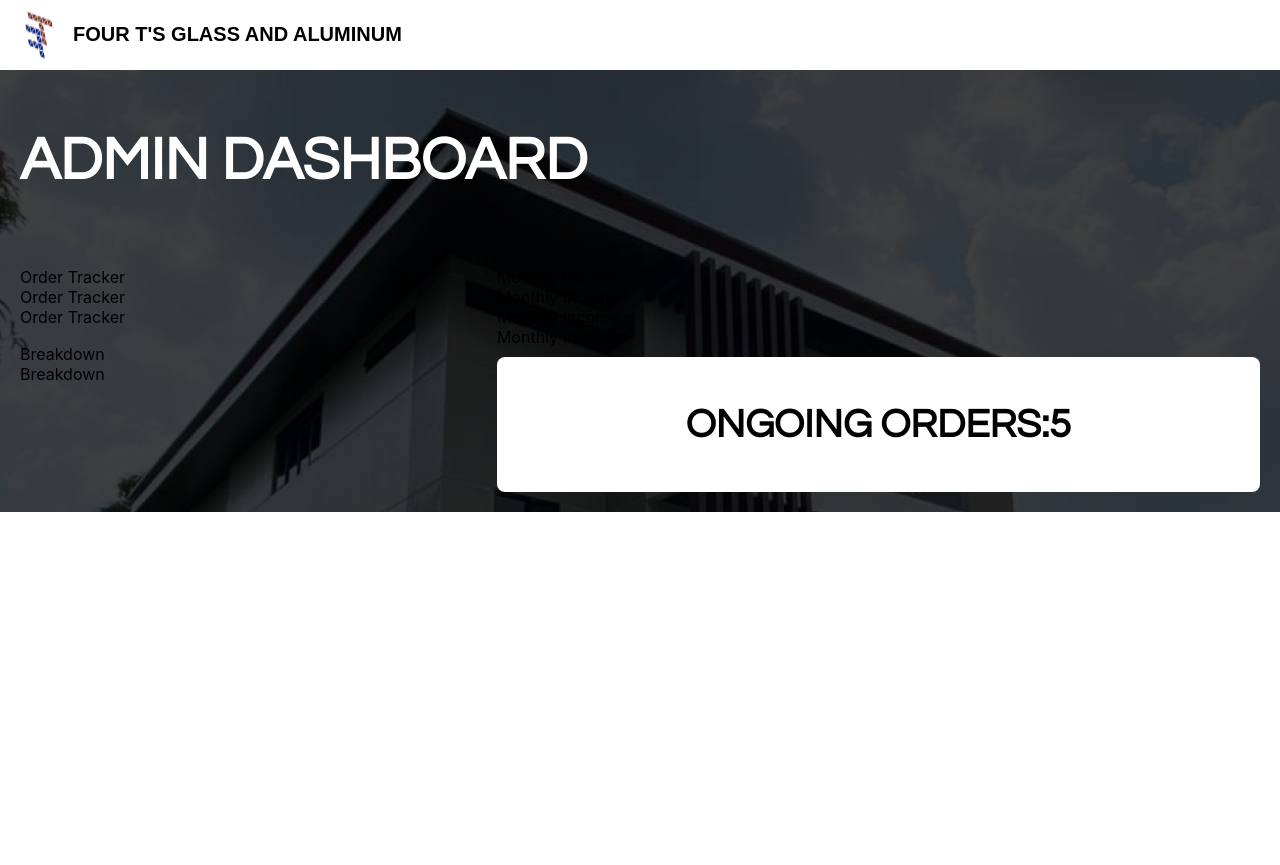
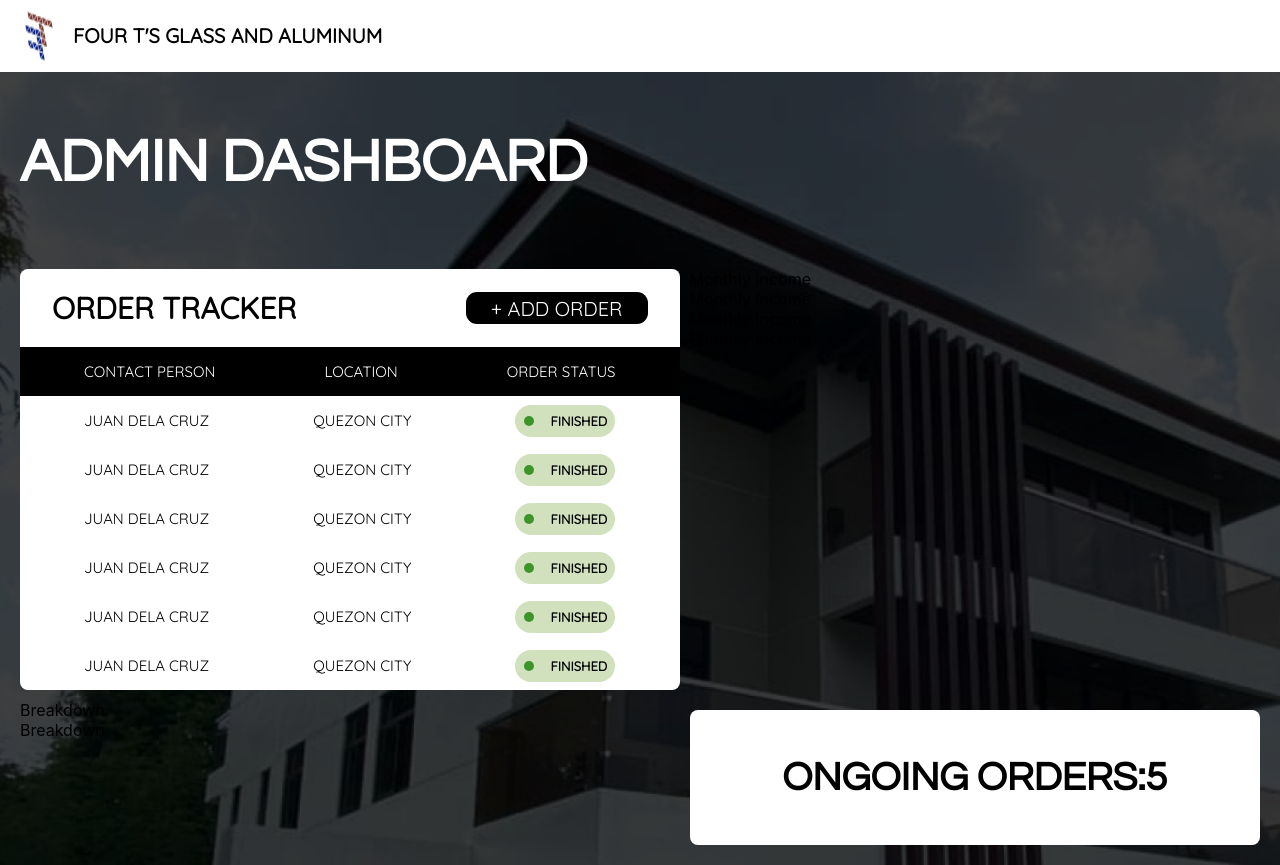
Before and after one commit to miguelflores-0906/CSSWENG-GROUP-4-ADMIN-SIDE, a React (Create React App) app in the folder client/: page / in a window 1280 px wide. Before the commit the page ends 800 px from the top, so only its background shows below. Built offline with nearby package versions, Linux system fonts and the light colour scheme.

Commit message:
Finished AdminDashboard frontend
Finished the FrontEnd for the AdminDashboard and added some functionality so that we only need to plugin the required values to finish

```diff
--- a/client/src/views/AdminDashboard/AdminDashboard.js
+++ b/client/src/views/AdminDashboard/AdminDashboard.js
@@ -2,6 +2,7 @@ import React from 'react'
 import NavBar from '../NavBar/Navbar'
 import './components/AdminDashboard.css'
 import OngoingOrders from './components/OngoingOrders'
+import OrderTracker from './components/OrderTracker'
 
 const AdminDashboard = () => {
     return (
@@ -11,9 +12,7 @@ const AdminDashboard = () => {
                 <h1 className= "title ">ADMIN DASHBOARD</h1>
                 <div className="grid-container">
                     <div className="item1">
-                        Order Tracker <br/>
-                        Order Tracker <br/>
-                        Order Tracker <br/>
+                        <OrderTracker/>
                     </div>
                     <div className="item2">
                         Monthly Income <br/>
--- a/client/src/views/AdminDashboard/components/AdminDashboard.css
+++ b/client/src/views/AdminDashboard/components/AdminDashboard.css
@@ -1,7 +1,15 @@
 /* fonts */
-@import url('https://fonts.googleapis.com/css2?family=Questrial&display=swap');
 
 
+
+/* Questrial */
+@import url('https://fonts.googleapis.com/css2?family=Questrial&display=swap');
+/* Quicksand */
+@import url('https://fonts.googleapis.com/css2?family=Quicksand&display=swap');
+
+
+
+/* This is for the Dashboard's CSS */
 .admin-wrapper {
     background-image: url('./background.png');
     background-repeat: no-repeat;
@@ -16,6 +24,9 @@
     margin-bottom: 1.25em;
 }
 
+
+
+/* This is for the Grid CSS */
 .grid-container {
     display: grid;
     grid-gap: 0.625em;
@@ -32,6 +43,9 @@
 .item3 {grid-area: breakdown;}
 .item4 {grid-area: ongoing;}
 
+
+
+/* This is for the Ongoing Order Grid Area */
 .ongoing-order-wrapper {
     background-color: white;
     color: black;
@@ -41,10 +55,6 @@
     justify-content: center;
 }
 
-.text-wrapper {
-    margin: auto;
-}
-
 .ongoing-order-wrapper h1 {
     font-family: 'Questrial', sans-serif;
     font-style: bold;
@@ -52,3 +62,118 @@
     display: inline;
     text-align: center;
 }
+
+
+
+/* This is for the OrderTracker CSS */
+.order-tracker-wrapper {
+    background-color: white;
+    color: black;
+    border-radius: 8px;
+}
+
+.order-header {
+    display: flex;
+    justify-content: space-between;
+    padding: 0 2em;
+}
+
+.order-header h1 {
+    font-family: 'Quicksand', sans-serif;
+    font-size: 1.875em;
+    font-style: bold;
+}
+
+.add-order-btn {
+    background-color: #000;
+    color: white;
+    font-size: 1.25em;
+    font-family: 'Quicksand', sans-serif;
+    height: 1.5625em;
+    margin: auto 0;
+    border: none;
+    padding: 4px 1.25em;
+    border-radius: 11px;
+}
+
+.add-order-btn:hover {
+    cursor: pointer;
+    box-shadow: 0 0 3px rgba(0, 0, 0, 0.3);
+}
+
+.order-table-header {
+    display: flex;
+    justify-content: space-between;
+    background-color: black;
+    padding: 0 4em;
+}
+
+.order-table-header p {
+    font-family: 'Quicksand', sans-serif;
+    color: white;
+    font-size: 0.9375em;
+}
+
+.order-wrapper {
+    display: flex;
+    justify-content: space-between;
+    padding: 0 4em;
+}
+
+.order-wrapper p {
+    font-family: 'Quicksand', sans-serif;
+    color: black;
+    font-size: 0.9375em;
+}
+
+/* Ongoing and Finished Status */
+
+.ongoing-wrapper {
+    display: flex;
+    justify-content: space-between;
+    background-color: #FFBB95;
+    color: black;
+    font-family: "Quicksand", sans-serif;
+    border-radius: 19px;
+    width: 6.25em;
+    height: 2em;
+    margin: auto 0;
+}
+
+.ongoing-wrapper h1 {
+    font-size: 0.8125em;
+    margin: auto;
+}
+
+.orange {
+    border-radius: 50%;
+    background-color: #D04E05;
+    width: 0.625em;
+    height: 0.625em;
+    margin: auto;
+}
+
+.finished-wrapper {
+    display: flex;
+    justify-content: space-between;
+    background-color: #D1E0BD;
+    color: black;
+    font-family: "Quicksand", sans-serif;
+    border-radius: 19px;
+    width: 6.25em;
+    height: 2em;
+    margin: auto 0;
+}
+
+.finished-wrapper h1 {
+    font-size: 0.8125em;
+    margin: auto;
+}
+
+.green {
+    border-radius: 50%;
+    background-color: #3D9528;
+    width: 0.625em;
+    height: 0.625em;
+    margin: auto;
+}
--- /dev/null
+++ b/client/src/views/AdminDashboard/components/Finished.js
@@ -0,0 +1,12 @@
+import React from 'react'
+
+const Finished = () => {
+    return (
+        <div className="finished-wrapper">
+            <div className="green"/>
+            <h1>FINISHED</h1>
+        </div>
+    )
+}
+
+export default Finished
--- /dev/null
+++ b/client/src/views/AdminDashboard/components/Ongoing.js
@@ -0,0 +1,12 @@
+import React from 'react'
+
+const Ongoing = () => {
+    return (
+        <div className="ongoing-wrapper">
+            <div className="orange"/>
+            <h1>ONGOING</h1>
+        </div>
+    )
+}
+
+export default Ongoing
--- /dev/null
+++ b/client/src/views/AdminDashboard/components/Order.js
@@ -0,0 +1,15 @@
+import React from 'react'
+import Ongoing from './Ongoing'
+import Finished from './Finished'
+
+const Order = () => {
+    return (
+        <div className="order-wrapper">
+           <p>JUAN DELA CRUZ</p>
+           <p>QUEZON CITY</p>
+           <Finished/>
+        </div>
+    )
+}
+
+export default Order
--- a/client/src/views/AdminDashboard/components/OrderTracker.js
+++ b/client/src/views/AdminDashboard/components/OrderTracker.js
@@ -1,9 +1,64 @@
 import React from 'react'
+import Order from './Order'
 
 const OrderTracker = () => {
+
+    // const [orders, setOrders] = useState("No Orders Yet")
+
+    // TODO: archive order that are finished
+
+    /**This is used to update the front end once there is a
+     * response from the database that there are orders, Otherwise
+     * the list will simply say "No Orders Yet"
+    */
+
+    // const updateOrders = (orderArray) => setOrders(orderArray.data.reverse().map((order, index) => {
+    //     return (
+    //         <Order
+    //             contact = {order.contact}
+    //             location = {order.location}
+    //             status = {order.status}
+    //         />
+    //     )
+    // }))
+
+    /** This is to asynchronously update the frontend
+     * while it continuously requests for orders from
+     * the backend
+     */
+    // useEffect(() => {
+    //     axios.post('http://localhost:5000/getOrder')
+    //         .then(res => {
+    //             updateOrders(res)
+    //         })
+    //         .catch(err => {
+    //             console.error(err);
+    //         })
+    // }, [])
+
+
     return (
-        <div>
-
+        <div className="order-tracker-wrapper">
+            <div className="order-header">
+                <h1>ORDER TRACKER</h1>
+                <button className="add-order-btn"> +  ADD ORDER</button>
+            </div>
+            <div className="order-table-header">
+                <p>CONTACT PERSON</p>
+                <p>LOCATION</p>
+                <p>ORDER STATUS</p>
+            </div>
+            {/* <div>
+                <ul>
+                    {orders}
+                </ul>
+            </div> */}
+            <Order/>
+            <Order/>
+            <Order/>
+            <Order/>
+            <Order/>
+            <Order/>
         </div>
     )
 }
```
